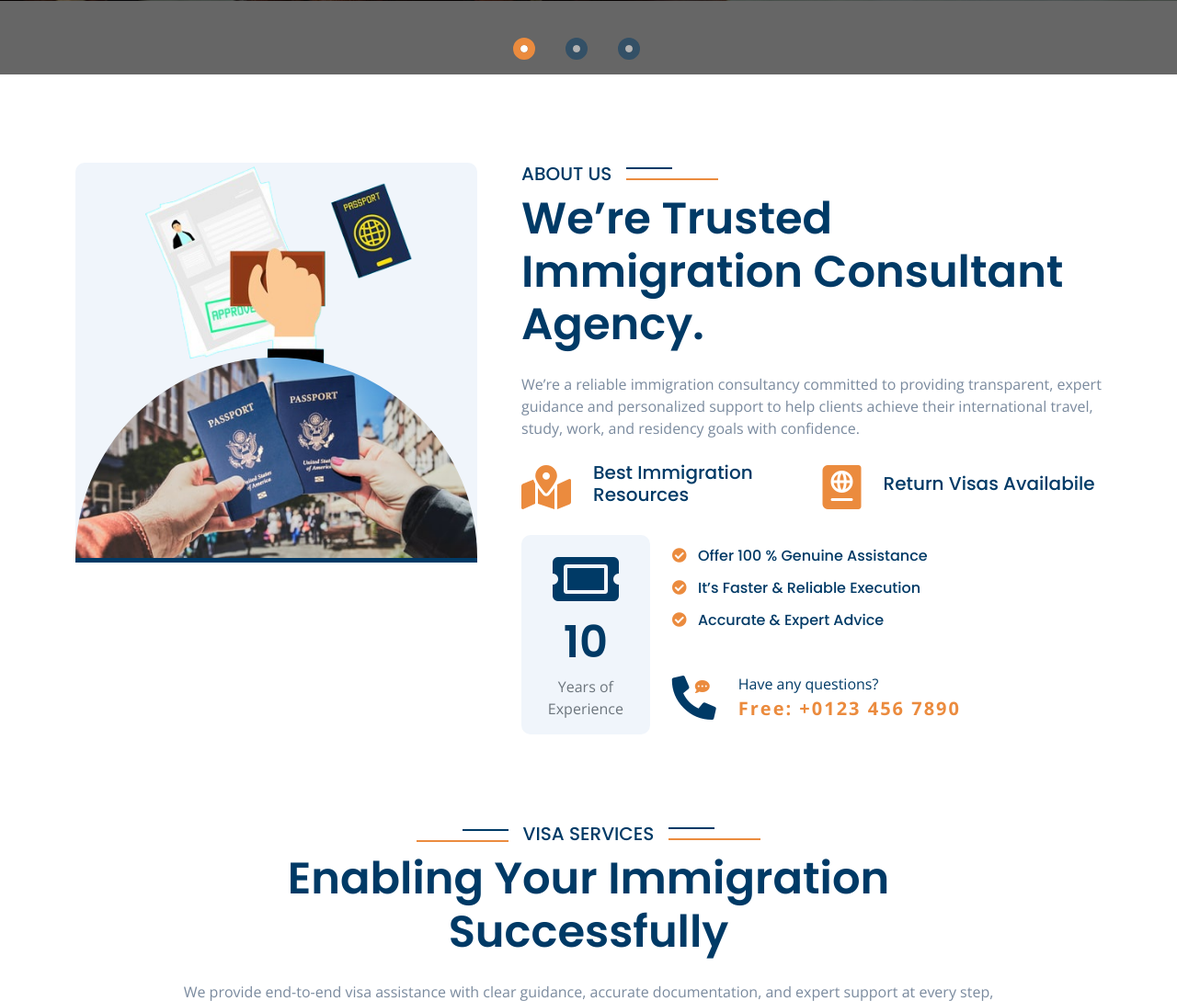
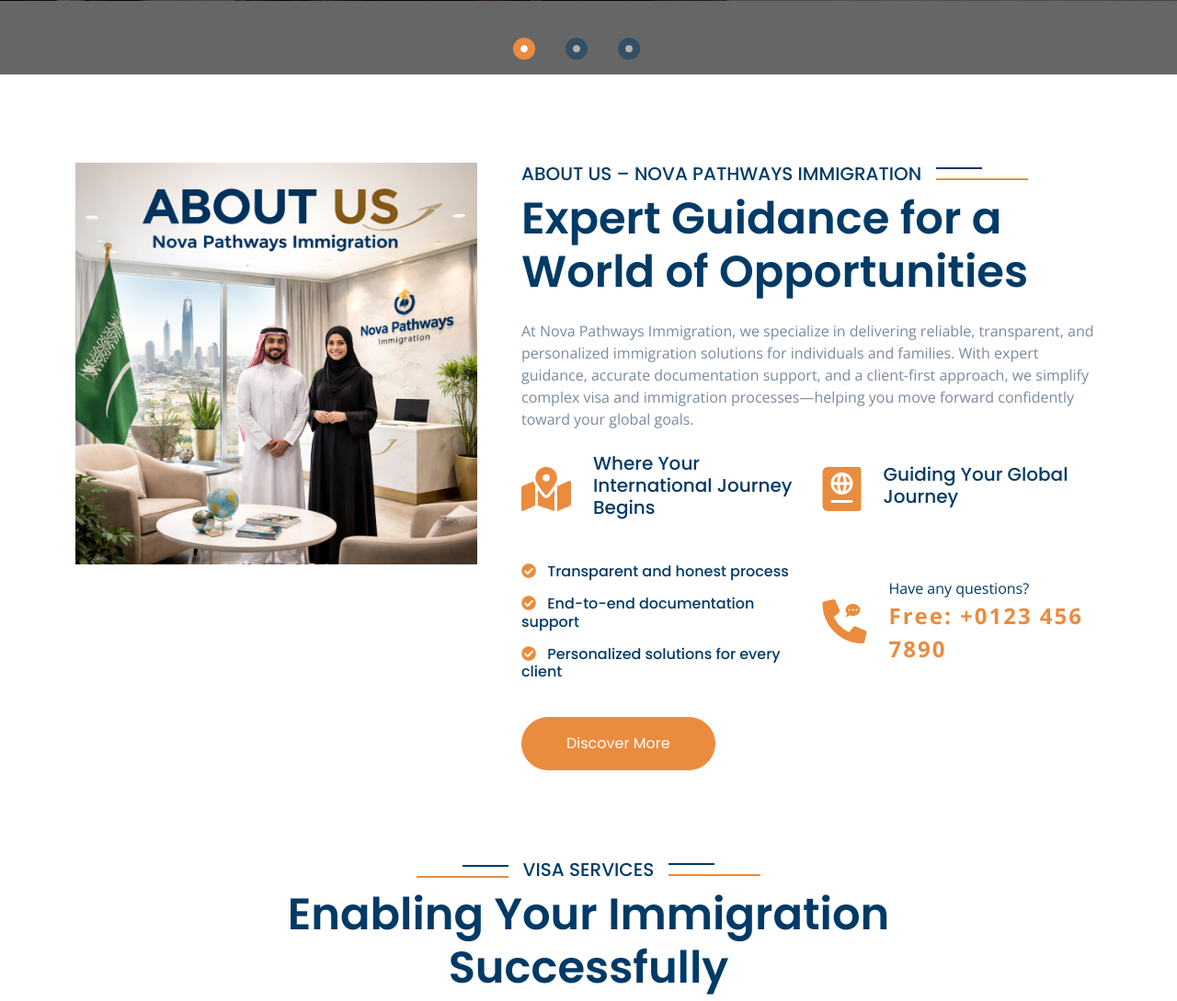
Before and after one commit to alammahfooz/Immegration-, a PHP site: page / in a window 1280 px wide. Shown: the part 855-1944 px from the top of the page at 92% size. Run offline with PHP 8.4, Linux system fonts and the light colour scheme; some libraries are stand-ins or nearby versions.

Commit message:
about section

```diff
--- a/css/style.css
+++ b/css/style.css
@@ -393,25 +393,19 @@
 }
 
 .carousel-header .carousel-inner .carousel-item img {
-    /* position: absolute; */
+    position: relative;
     width: 100%;
     height: 100%;
     object-fit: cover;
 }
 
 
-
-
-
 @media (max-width: 768px) {
-  .carousel-header .carousel-inner {
-    height: auto; /* let container adjust height */
-  }
 
   .carousel-header .carousel-inner .carousel-item img {
-    position: relative; /* change absolute to relative */
+    position: absolute; /* change absolute to relative */
     width: 100%;
-    height: auto; /* auto height to show full image */
+    min-height: 100vh;  /* auto height to show full image */
     object-fit: cover; /* optional, you can use contain if you want full image */
   }
 }
--- a/index.html
+++ b/index.html
@@ -171,24 +171,52 @@
             <div class="row g-5">
                 <div class="col-xl-5 wow fadeInLeft" data-wow-delay="0.1s">
                     <div class="bg-light rounded">
-                            <img src="img/about-2.png" class="img-fluid w-100" style="margin-bottom: -7px;" alt="Image">
-                            <img src="img/about-3.jpg" class="img-fluid w-100 border-bottom border-5 border-primary" style="border-top-right-radius: 300px; border-top-left-radius: 300px;" alt="Image">
+                        <img src="img/about-us-images.png" class="img-fluid w-100" style="margin-bottom: -7px;" alt="Image">
+
                     </div>
                 </div>
                 <div class="col-xl-7 wow fadeInRight" data-wow-delay="0.3s">
-                        <h5 class="sub-title pe-3">About Us</h5>
-                        <h1 class="display-5 mb-4">We’re Trusted Immigration Consultant Agency.</h1>
-                        <p class="mb-4">We’re a reliable immigration consultancy committed to providing transparent, expert guidance and personalized support to help clients achieve their international travel, study, work, and residency goals with confidence.</p>
+                    <h5 class="sub-title pe-3">About Us – Nova Pathways Immigration</h5>
+                    <h1 class="display-5 mb-4">Expert Guidance for a World of Opportunities</h1>
+                    <p class="mb-4">At Nova Pathways Immigration, we specialize in delivering reliable, transparent, and personalized immigration solutions for individuals and families. With expert guidance, accurate documentation support, and a client-first approach, we simplify complex visa and immigration processes—helping you move forward confidently toward your global goals.</p>
                     <div class="row gy-4 align-items-center">
                         <div class="col-12 col-sm-6 d-flex align-items-center">
                             <i class="fas fa-map-marked-alt fa-3x text-secondary"></i>
-                                <h5 class="ms-4">Best Immigration Resources</h5>
+                            <h5 class="ms-4">Where Your International Journey Begins</h5>
                         </div>
                         <div class="col-12 col-sm-6 d-flex align-items-center">
                             <i class="fas fa-passport fa-3x text-secondary"></i>
-                                <h5 class="ms-4">Return Visas Availabile</h5>
+                            <h5 class="ms-4">Guiding Your Global Journey</h5>
                         </div>
-                            <div class="col-4 col-md-3">
+                        <div class="col-12 col-sm-6 d-flex align-items-center">
+                            <div class="mt-3">
+                                <p class="text-primary h6 mb-3"><i class="fa fa-check-circle text-secondary me-2"></i>
+                                    Transparent and honest process</p>
+                                <p class="text-primary h6 mb-3"><i class="fa fa-check-circle text-secondary me-2"></i>
+                                    End-to-end documentation support</p>
+                                <p class="text-primary h6 mb-3"><i class="fa fa-check-circle text-secondary me-2"></i>
+                                    Personalized solutions for every client</p>
+                            </div>
+                        </div>
+                        <div class="col-12 col-sm-6 d-flex align-items-center">
+                            <div id="phone-tada" class="d-flex align-items-center justify-content-center me-4">
+                                <a href="" class="position-relative wow tada" data-wow-delay=".9s">
+                                    <i class="fa fa-phone-alt text-secondary fa-3x"></i>
+                                    <div class="position-absolute" style="top: 0; left: 25px;">
+                                        <span><i class="fa fa-comment-dots text-secondary"></i></span>
+                                    </div>
+                                </a>
+                            </div>
+                            <div class="d-flex flex-column justify-content-center">
+                                <span class="text-primary">Have any questions?</span>
+                                <span class="text-secondary fw-bold fs-4" style="letter-spacing: 2px;">Free: +0123 456
+                                    7890</span>
+                            </div>
+                        </div>
+                        <div class="">
+                                <a class="btn btn-primary border-secondary rounded-pill text-white py-3 px-5 wow fadeInUp" data-wow-delay="0.7s" href="about.html" style="visibility: visible; animation-delay: 0.7s; animation-name: fadeInUp;">Discover More</a>
+                            </div>
+                        <!-- <div class="col-4 col-md-3">
                                 <div class="bg-light text-center rounded p-3">
                                     <div class="mb-2">
                                         <i class="fas fa-ticket-alt fa-4x text-primary"></i>
@@ -196,28 +224,8 @@
                                     <h1 class="display-5 fw-bold mb-2">10</h1>
                                     <p class="text-muted mb-0">Years of Experience</p>
                                 </div>
-                            </div>
-                            <div class="col-8 col-md-9">
-                                <div class="mb-5">
-                                    <p class="text-primary h6 mb-3"><i class="fa fa-check-circle text-secondary me-2"></i> Offer 100 % Genuine Assistance</p>
-                                    <p class="text-primary h6 mb-3"><i class="fa fa-check-circle text-secondary me-2"></i> It’s Faster & Reliable Execution</p>
-                                    <p class="text-primary h6 mb-3"><i class="fa fa-check-circle text-secondary me-2"></i> Accurate & Expert Advice</p>
-                                </div>
-                                <div class="d-flex flex-wrap">
-                                    <div id="phone-tada" class="d-flex align-items-center justify-content-center me-4">
-                                        <a href="" class="position-relative wow tada" data-wow-delay=".9s">
-                                            <i class="fa fa-phone-alt text-primary fa-3x"></i>
-                                            <div class="position-absolute" style="top: 0; left: 25px;">
-                                                <span><i class="fa fa-comment-dots text-secondary"></i></span>
-                                            </div>
-                                        </a>
-                                    </div>
-                                    <div class="d-flex flex-column justify-content-center">
-                                        <span class="text-primary">Have any questions?</span>
-                                        <span class="text-secondary fw-bold fs-5" style="letter-spacing: 2px;">Free: +0123 456 7890</span>
-                                    </div>
-                                </div>
-                            </div>
+                            </div> -->
+
                     </div>
                 </div>
             </div>
```
Also changed, not shown: img/about-us-images.png (added). Lines whose indentation alone changed are shown as unchanged.
